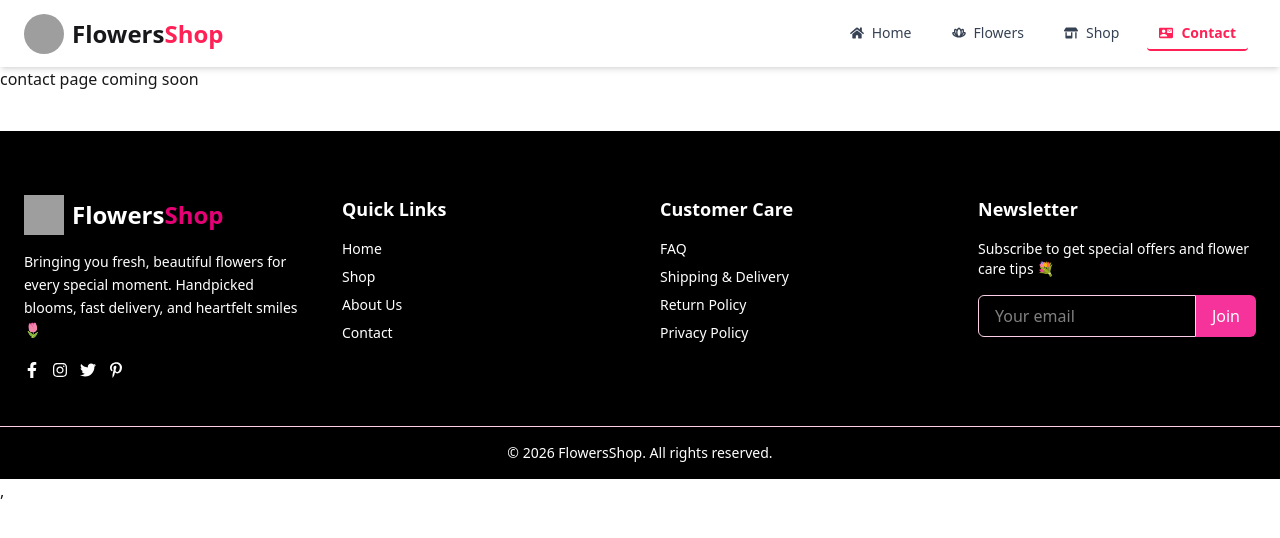
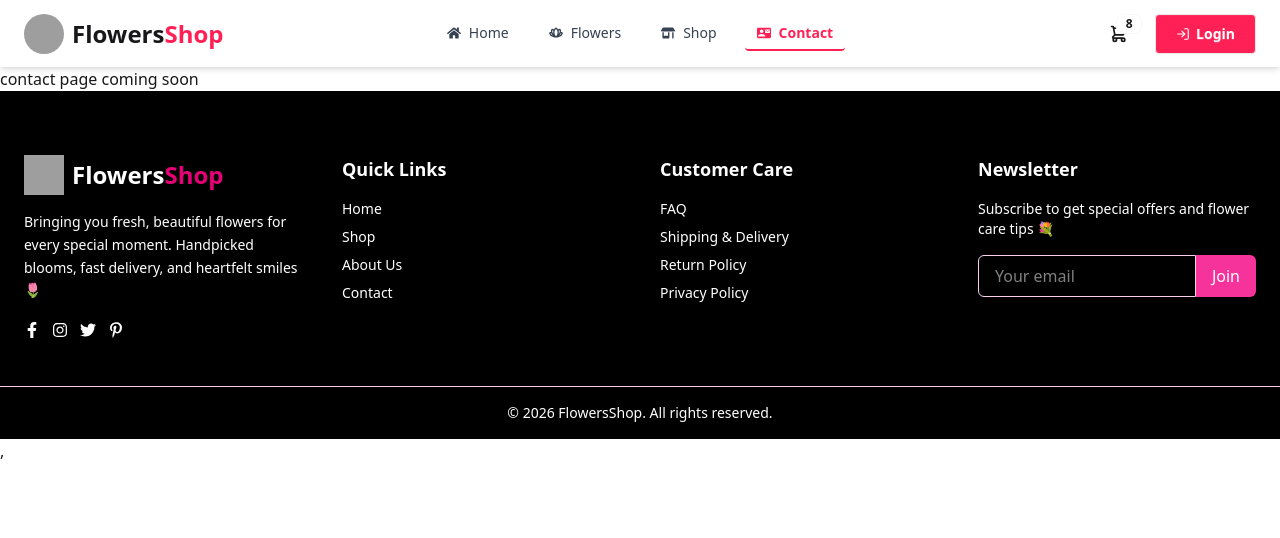
Before and after one commit to mohammademon393/Flowers-Shop, a React (Vite) app: page /contact in a window 1280 px wide. Shown: the top 538 px of the page. Built offline with nearby package versions, Linux system fonts and the light colour scheme; grey boxes are pictures that could not be loaded.

Commit message:
remove somes image and update navbar

```diff
--- a/src/Components/Footer/Footer.jsx
+++ b/src/Components/Footer/Footer.jsx
@@ -9,7 +9,7 @@
 
 const Footer = () => {
   return (
-    <footer className="bg-black text-white mt-10 pt-16">
+    <footer className="bg-black text-white pt-16">
       <div className="max-w-7xl mx-auto px-6 grid grid-cols-1 sm:grid-cols-2 lg:grid-cols-4 gap-10">
         {/* Brand Info */}
         <div>
--- a/src/Components/Navbar/Navbar.jsx
+++ b/src/Components/Navbar/Navbar.jsx
@@ -1,9 +1,12 @@
 import React from "react";
 import { FaHome } from "react-icons/fa";
 import { FaShop } from "react-icons/fa6";
+import { FiLogIn } from "react-icons/fi";
 import { MdContactMail } from "react-icons/md";
 import { PiFlowerLotusBold } from "react-icons/pi";
 import { Link, NavLink } from "react-router";
+import cartImg from "../../assets/shopping-cart.png";
+
 
 const Navbar = () => {
   const navClass = ({ isActive }) =>
@@ -82,8 +85,44 @@
         </div>
 
         {/* Desktop Menu */}
-        <div className="navbar-end hidden lg:flex">
+        <div className="navbar-center hidden lg:flex">
           <ul className="menu menu-horizontal gap-4">{NavLinks}</ul>
+        </div>
+
+        {/* nav-end button */}
+        <div className="navbar-end">
+          {/* <Link to="/cart">
+            <img src={cartImg} alt="cart" className="w-6 mr-2 md:w-8 md:mr-4"/>
+          </Link> */}
+
+          {/* cart in daisy ui */}
+          <div className="dropdown dropdown-end mr-2 md:mr-4 ">
+      <div tabIndex={0} role="button" className="btn btn-ghost btn-circle">
+        <div className="indicator">
+          <svg xmlns="http://www.w3.org/2000/svg" className="h-5 w-5" fill="none" viewBox="0 0 24 24" stroke="currentColor"> <path strokeLinecap="round" strokeLinejoin="round" strokeWidth="2" d="M3 3h2l.4 2M7 13h10l4-8H5.4M7 13L5.4 5M7 13l-2.293 2.293c-.63.63-.184 1.707.707 1.707H17m0 0a2 2 0 100 4 2 2 0 000-4zm-8 2a2 2 0 11-4 0 2 2 0 014 0z" /> </svg>
+          <span className="badge badge-sm indicator-item">8</span>
+        </div>
+      </div>
+      <div
+        tabIndex={0}
+        className="card card-compact dropdown-content bg-base-100 z-1 mt-3 w-52 shadow">
+        <div className="card-body">
+          <span className="text-lg font-bold">8 Items</span>
+          <span className="text-primary">Subtotal: $999</span>
+          <div className="card-actions">
+            <Link to="/cart" className="btn border border-rose-500 hover:bg-rose-600 hover:text-white btn-block">View cart</Link>
+          </div>
+        </div>
+      </div>
+    </div>
+
+          {/* login btn */}
+          <Link
+            to="/login"
+            className="btn bg-rose-500 hover:bg-rose-600 btn-xs md:btn-md md:px-5 text-white"
+          >
+            <FiLogIn /> Login
+          </Link>
         </div>
       </div>
     </nav>
```
Also changed, not shown: src/assets/shopping-cart.png (added).
